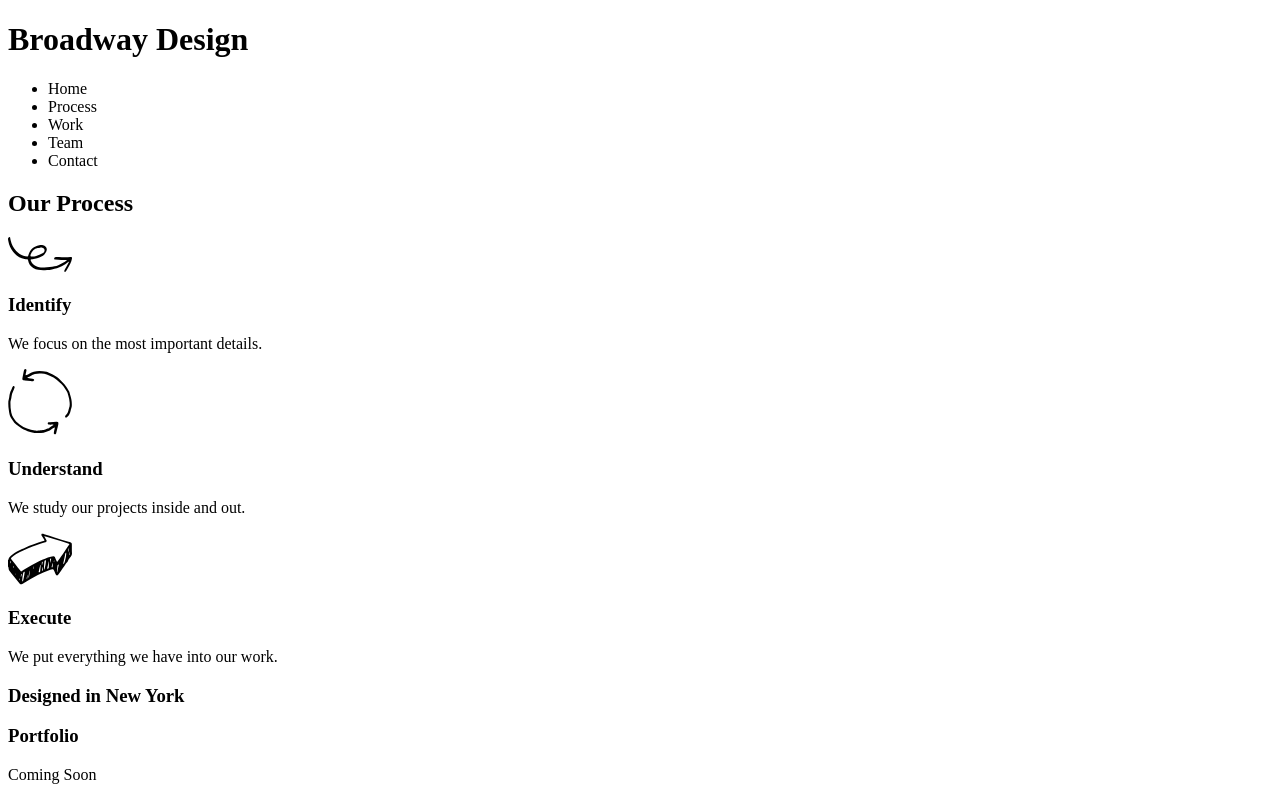
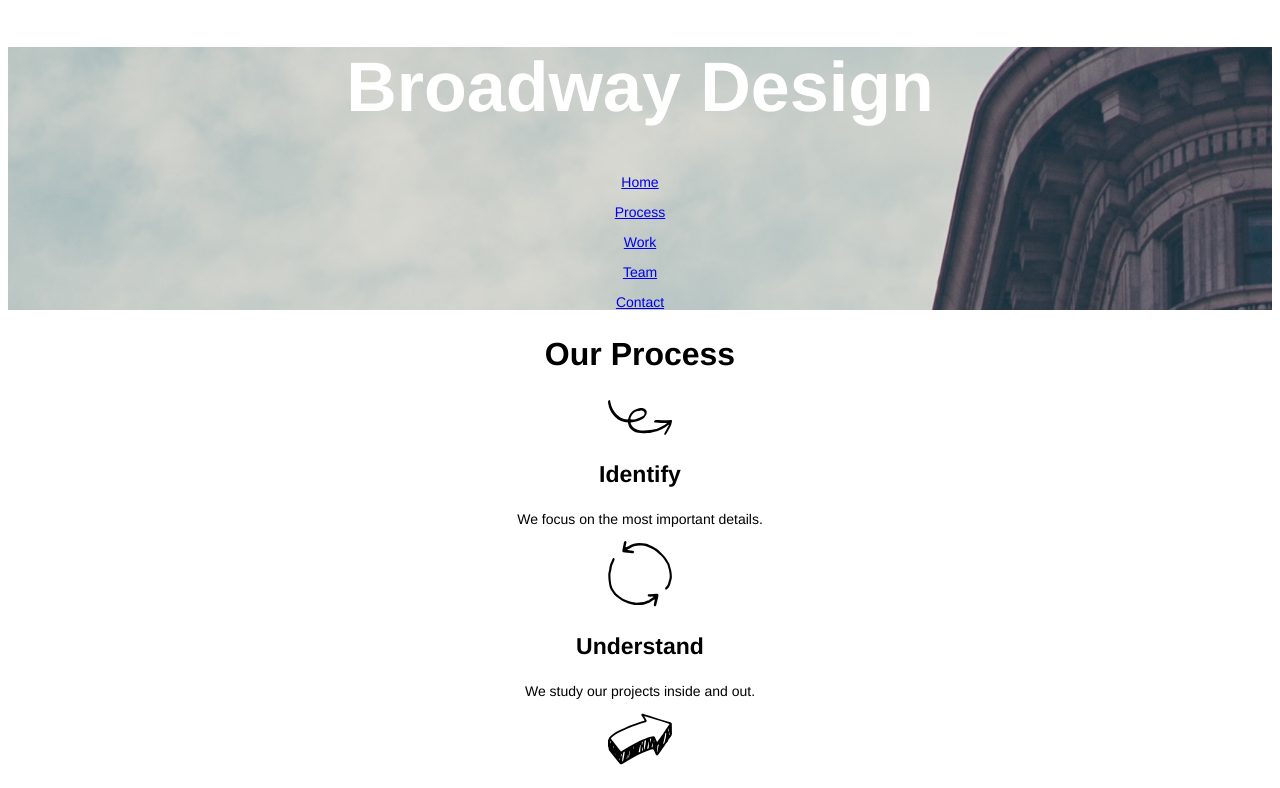
Before and after one commit to kwutschel/broadway, a plain HTML site: page index.html in a window 1280 px wide. Shown: the top 788 px of the page. Drawn offline with Linux system fonts and the light colour scheme.

Commit message:
basic CSS

```diff
--- a/Resources/CSS/style.css
+++ b/Resources/CSS/style.css
@@ -0,0 +1,33 @@
+body {
+	font-family: Helvetica;
+	text-align: center;
+}
+
+h1 {
+	font-size: 70px;
+	font-weight: bold;
+	color: white;
+}
+
+h2 {
+	font-size: 32px;
+	font-weight: bold;
+}
+
+h3 {
+	font-size: 23px;
+	font-weight: bold;
+}
+
+p {
+	font-size: 14px;
+}
+
+a#topmenu {
+	font-size: 18px;
+	color: white;
+}
+
+#banner {
+	background-image: url("../images/the-flatiron-building.png");
+}
--- a/index.html
+++ b/index.html
@@ -7,14 +7,16 @@
   </head>
   <body>
 <!--Banner Image: BEGIN-->
+ <div id="banner">
   <h1>Broadway Design</h1>
-   <ul>
-   	<li id="home">Home</li>
-   	<li>Process</li>
-   	<li>Work</li>
-   	<li>Team</li>
-   	<li>Contact</li>
-   </ul>
+   <div id="top menu">
+   	<p><a href="#home">Home</a></p>
+   	<p><a href="#process">Process</a></p>
+   	<p><a href="#work">Work</a></p>
+   	<p><a href="#team">Team</a></p>
+   	<p><a href="#contact">Contact</a></p>
+   </div>
+  </div>
 <!--Banner Image: END--><!--Process: BEGIN-->
     <h2>Our Process</h2>
     <p><img src="Resources/images/identify.svg"></p>
```
